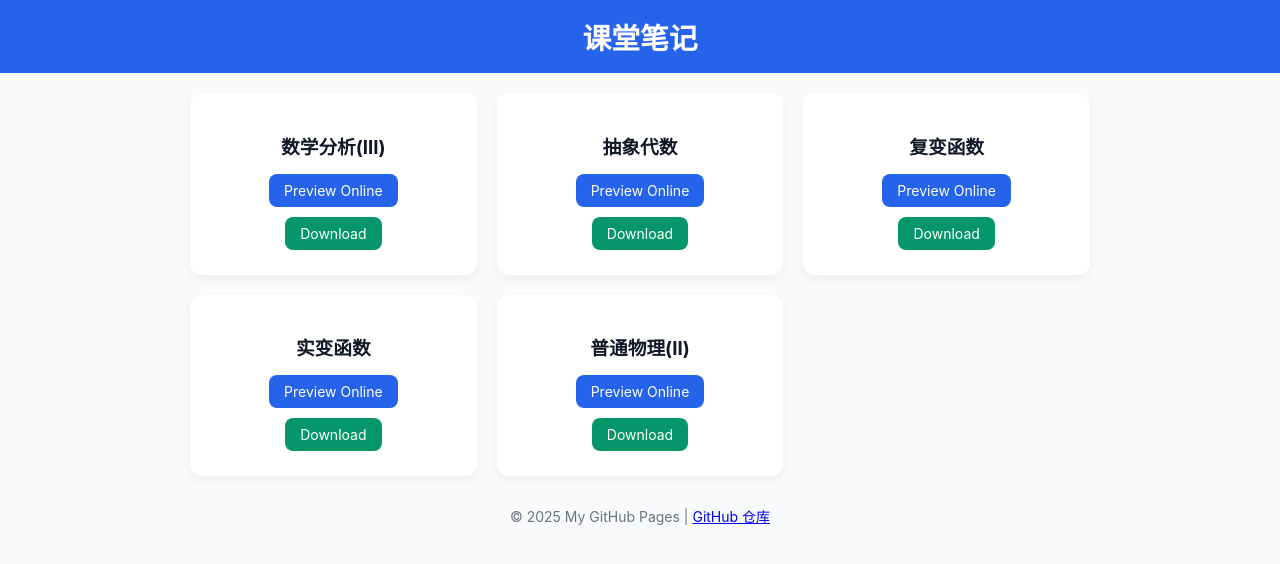
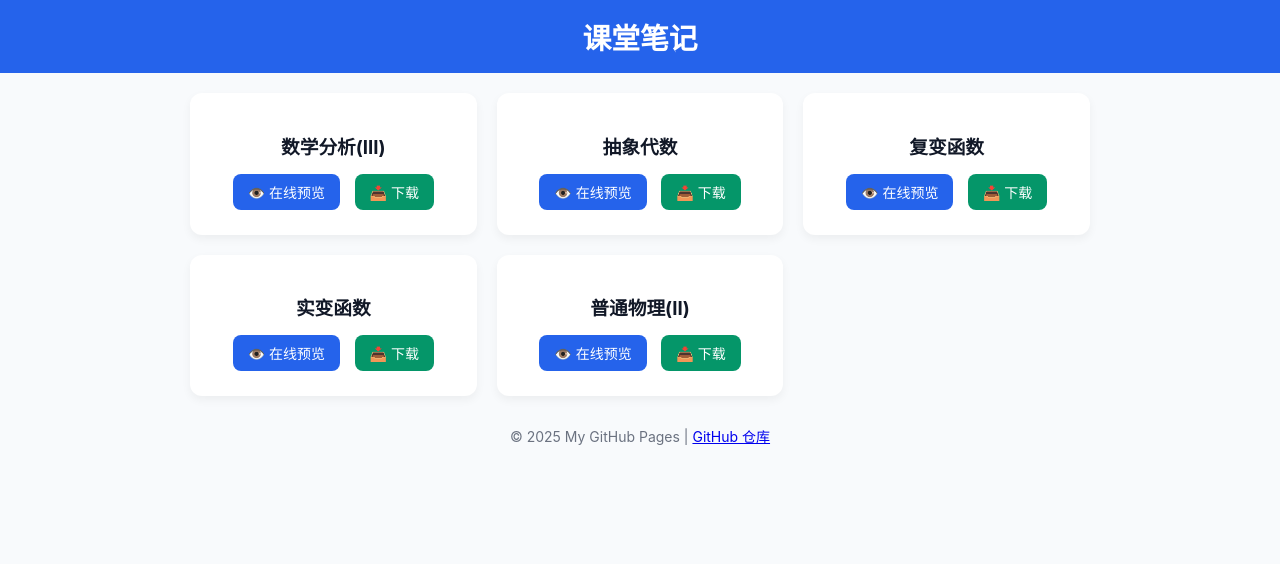
Before and after one commit to rainpekk/notes, a plain HTML site: page index.html in a window 1280 px wide. Drawn offline with Linux system fonts and the light colour scheme.

Commit message:
change the html

```diff
--- a/index.html
+++ b/index.html
@@ -3,7 +3,7 @@
 <head>
   <meta charset="UTF-8" />
   <meta name="viewport" content="width=device-width, initial-scale=1.0" />
-  <title>Notes</title>
+  <title>课堂笔记</title>
   <style>
     body {
       font-family: -apple-system, BlinkMacSystemFont, "Segoe UI", Roboto, Arial;
@@ -93,7 +93,7 @@
       <h2 id="pdfTitle"></h2>
       <iframe id="pdfFrame"></iframe>
       <div>
-        <a href="#" id="downloadLink" class="pdf-item a download">Download</a>
+        <a href="#" id="downloadLink" class="download">📥 下载此文件</a>
       </div>
     </div>
   </main>
@@ -108,7 +108,7 @@
       { name: "抽象代数", file: "pdfs/抽象代数.pdf" },
       { name: "复变函数", file: "pdfs/复变函数.pdf" },
       { name: "实变函数", file: "pdfs/实变函数.pdf" },
-      { name: "普通物理(II)", file: "pdfs/普通物理(II).pdf" },
+      { name: "普通物理(II)", file: "pdfs/普通物理(II).pdf" }
     ];
 
     const listContainer = document.getElementById("pdfList");
@@ -117,13 +117,14 @@
     const title = document.getElementById("pdfTitle");
     const download = document.getElementById("downloadLink");
 
+    // 生成文件列表
     pdfFiles.forEach(pdf => {
       const div = document.createElement("div");
       div.className = "pdf-item";
       div.innerHTML = `
         <h3>${pdf.name}</h3>
-        <a href="#" onclick="openPDF('${pdf.file}', '${pdf.name}'); return false;">Preview Online</a>
-        <a href="${pdf.file}" download class="download">Download</a>
+        <a href="#" onclick="openPDF('${pdf.file}', '${pdf.name}'); return false;">👁️ 在线预览</a>
+        <a href="${pdf.file}" download class="download">📥 下载</a>
       `;
       listContainer.appendChild(div);
     });
```
